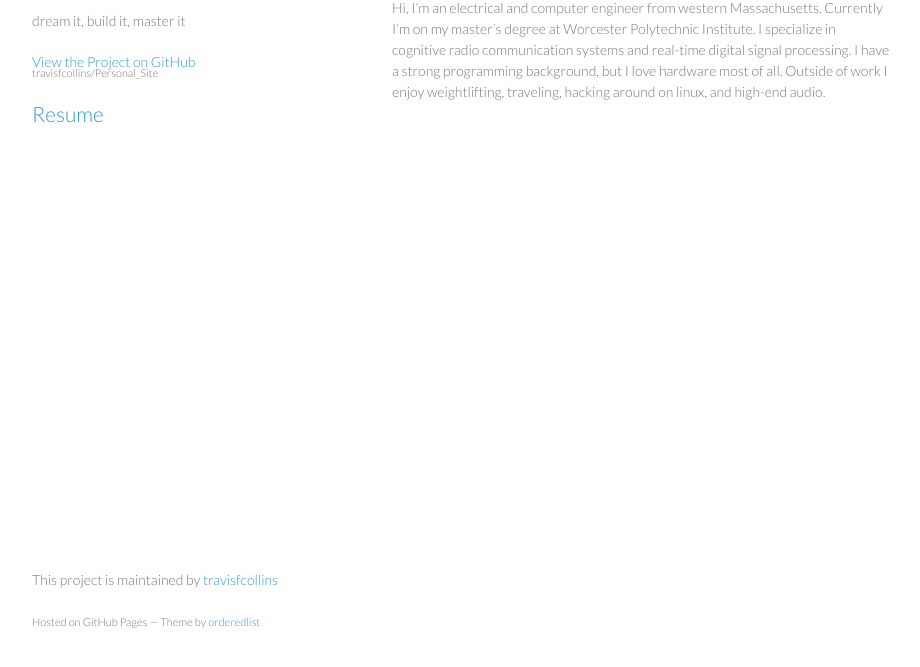
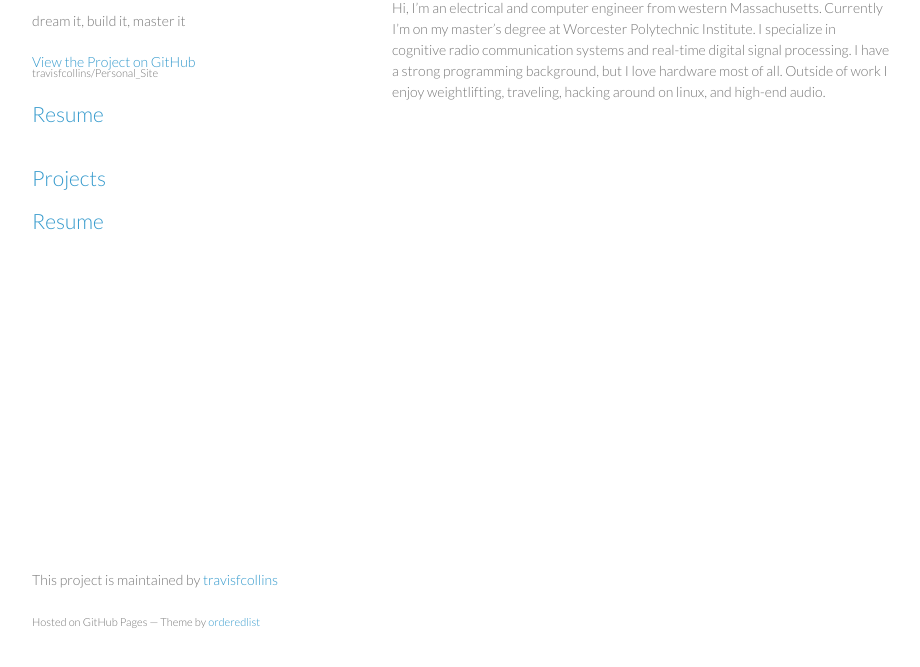
Before and after one commit to tfcollins/Personal_Site, a plain HTML site: page index.html in a window 1280 px wide. Shown: the part 99-766 px from the top of the page, without its empty margins (178-1098 px from the left). Drawn offline with Linux system fonts and the light colour scheme.

Commit message:
added projects stuff

```diff
--- a/index.html
+++ b/index.html
@@ -24,6 +24,8 @@
           <li><a href="https://github.com/travisfcollins/Personal_Site">Fork On <strong>GitHub</strong></a></li>
         </ul>-->
 	<h2><a href="https://www.wpi.edu/cgi-bin/filedrop?State=DOWNLOAD&Name=traviscollins&Directory=gy3mqFETYF7AHC7X&File=Travis_Collins_Resume.pdf">Resume</a></h2>
+	</br><h2><a href="/projects/">Projects</a></h2>
+	<h2><a href="https://www.wpi.edu/cgi-bin/filedrop?State=DOWNLOAD&Name=traviscollins&Directory=gy3mqFETYF7AHC7X&File=Travis_Collins_Resume.pdf">Resume</a></h2>
 
       </header>
       <section>
```
